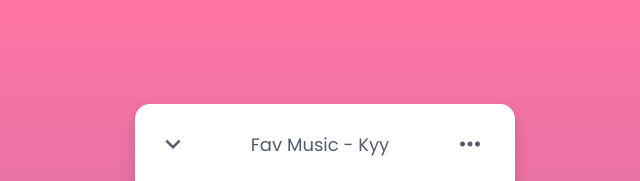
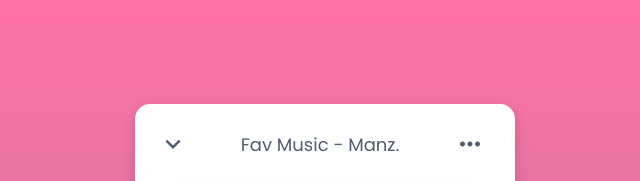
Before and after one commit to manzx666/musiz-player, a plain HTML site: page index.html in a window 1280 px wide. Shown: the top 181 px of the page, 315-955 px from the left. Drawn offline with Linux system fonts and the light colour scheme.

Commit message:
Update index.html

```diff
--- a/index.html
+++ b/index.html
@@ -3,7 +3,7 @@
 <head>
   <meta charset="UTF-8">
   <meta name="viewport" content="width=device-width, initial-scale=1.0">
-  <title>Music | rzkyydev</title>
+  <title>Music | Manzx666</title>
   <link rel="stylesheet" href="style.css">
   <link rel="icon" type="image/x-icon" href="/favicon.ico">
   <link rel="stylesheet" href="https://fonts.googleapis.com/icon?family=Material+Icons">
@@ -12,7 +12,7 @@
   <div class="wrapper">
     <div class="top-bar">
       <i class="material-icons">expand_more</i>
-      <span>Fav Music - Kyy</span>
+      <span>Fav Music - Manz.</span>
       <i class="material-icons">more_horiz</i>
     </div>
     <div class="img-area">
```
